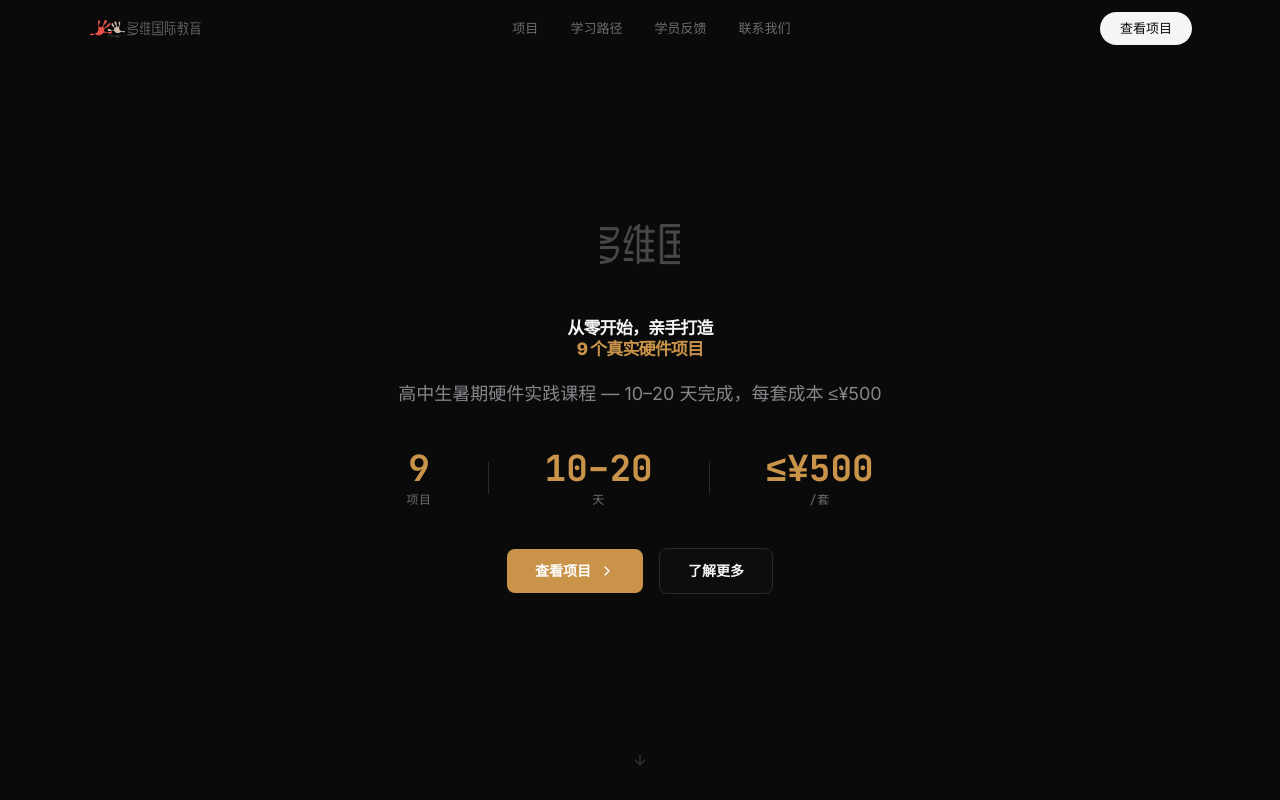
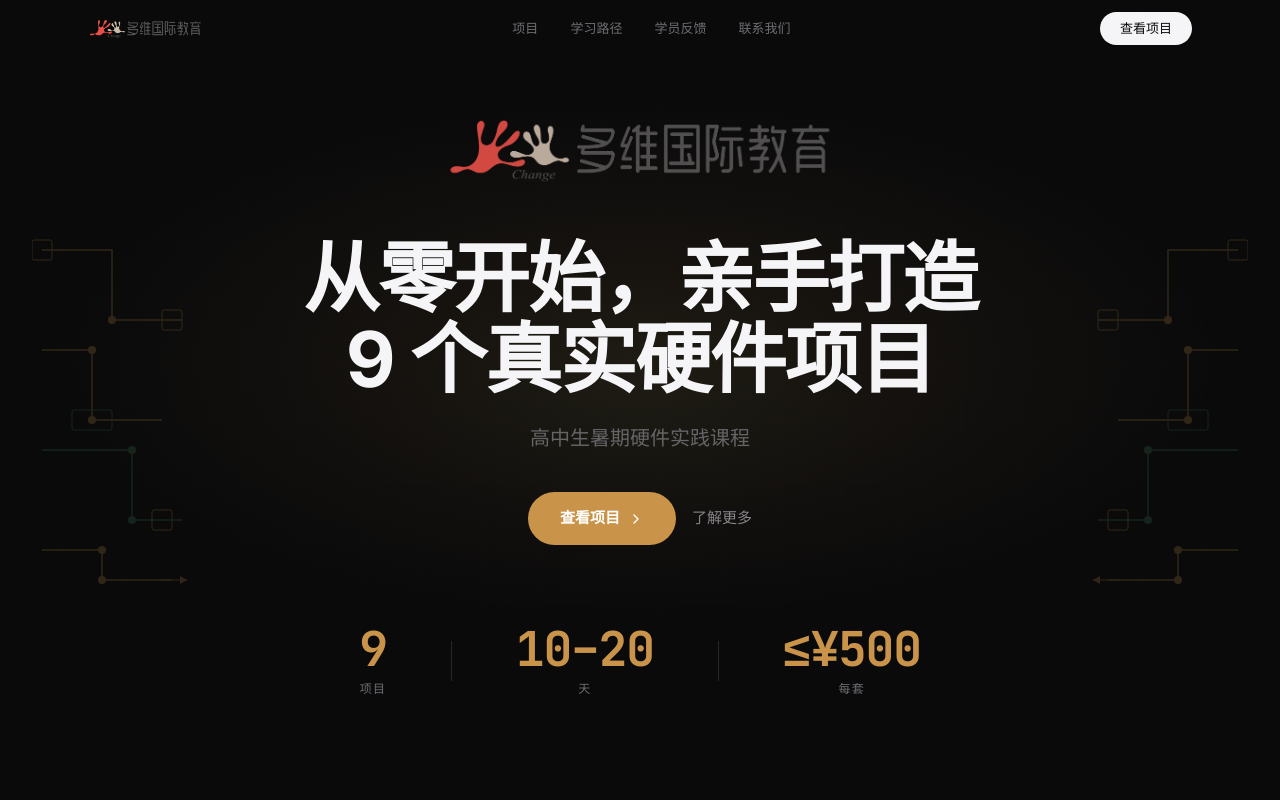
Before and after one commit to jojojjjjj/summer-hardware-projects, a Next.js app in the folder website/: page / in a window 1280 px wide. Shown: the top 800 px of the page. Built offline with nearby package versions, Linux system fonts and the light colour scheme.

Commit message:
feat: redesign hero, CTA, and learning path sections in Apple keynote style

```diff
--- a/website/components/hero-section.tsx
+++ b/website/components/hero-section.tsx
@@ -1,25 +1,19 @@
 "use client"
 
 /**
- * Hero Section — 工作台风格
+ * Hero Section — Apple Keynote 风格
  *
- * 去掉了:
- * - 🎓 emoji 徽章 + 双语标题
- * - 渐变文字效果 (gradient-text)
- * - 模糊光晕装饰球
- * - 底部药丸标签 (大学级难度/全部开源/完整课程体系)
- * - 双语按钮文字 (Explore / Learn More)
- * - 向下滚动指示器
- *
- * 保留:
- * - 品牌 Logo
- * - 核心标题
- * - 关键数字
- * - 双 CTA 按钮
+ * 设计理念:
+ * - 全屏沉浸式，Apple 产品页的 "Keynote" 感
+ * - Logo 以原始宽高比展示，不再被裁切
+ * - 巨型标题，3:1 的标题/正文比例
+ * - 单一主 CTA，次级为文字链接
+ * - 数据指标用 Apple 的 "specs bar" 风格
+ * - 左右两侧添加 PCB 主题装饰元素作为视觉锚点
  */
 import Image from "next/image"
 import { motion } from "framer-motion"
-import { ChevronRight, ArrowDown } from "lucide-react"
+import { ChevronRight } from "lucide-react"
 import { NumberTicker } from "./number-ticker"
 
 const containerVariants = {
@@ -27,124 +21,206 @@
   visible: {
     opacity: 1,
     transition: {
-      staggerChildren: 0.12,
-      delayChildren: 0.2,
+      staggerChildren: 0.15,
+      delayChildren: 0.3,
     },
   },
 }
 
 const itemVariants = {
-  hidden: { opacity: 0, y: 20 },
+  hidden: { opacity: 0, y: 30 },
   visible: {
     opacity: 1,
     y: 0,
-    transition: { duration: 0.5, ease: "easeOut" },
+    transition: { duration: 0.7, ease: [0.16, 1, 0.3, 1] },
   },
+}
+
+// PCB 装饰组件
+function PcbDecoration({ side }: { side: "left" | "right" }) {
+  const mirror = side === "left" ? "" : "scaleX(-1)"
+  return (
+    <div
+      className={`absolute top-1/2 -translate-y-1/2 hidden xl:block pointer-events-none ${side === "left" ? "left-8" : "right-8"}`}
+      style={{ transform: `${mirror} translateY(-50%)` }}
+    >
+      <svg
+        width="160"
+        height="400"
+        viewBox="0 0 160 400"
+        fill="none"
+        className="opacity-20"
+      >
+        {/* 主走线 */}
+        <path
+          d="M 10 50 L 80 50 L 80 120 L 150 120"
+          stroke="#c9944a"
+          strokeWidth="1.5"
+        />
+        <path
+          d="M 10 150 L 60 150 L 60 220 L 130 220"
+          stroke="#c9944a"
+          strokeWidth="1.5"
+        />
+        <path
+          d="M 10 250 L 100 250 L 100 320 L 150 320"
+          stroke="#3d8b5e"
+          strokeWidth="1.5"
+        />
+        <path
+          d="M 10 350 L 70 350 L 70 380 L 140 380"
+          stroke="#c9944a"
+          strokeWidth="1.5"
+        />
+        {/* 元件节点 */}
+        <rect x="0" y="40" width="20" height="20" rx="2" stroke="#c9944a" strokeWidth="1" fill="none" />
+        <rect x="130" y="110" width="20" height="20" rx="2" stroke="#c9944a" strokeWidth="1" fill="none" />
+        <circle cx="80" cy="120" r="4" fill="#c9944a" />
+        <circle cx="60" cy="150" r="4" fill="#c9944a" />
+        <circle cx="60" cy="220" r="4" fill="#c9944a" />
+        <rect x="40" y="210" width="40" height="20" rx="2" stroke="#3d8b5e" strokeWidth="1" fill="none" />
+        <circle cx="100" cy="250" r="4" fill="#3d8b5e" />
+        <circle cx="100" cy="320" r="4" fill="#3d8b5e" />
+        <rect x="120" y="310" width="20" height="20" rx="2" stroke="#c9944a" strokeWidth="1" fill="none" />
+        <circle cx="70" cy="350" r="4" fill="#c9944a" />
+        <circle cx="70" cy="380" r="4" fill="#c9944a" />
+        {/* 二极管符号 */}
+        <line x1="130" y1="380" x2="155" y2="380" stroke="#c9944a" strokeWidth="1" />
+        <polygon points="148,376 155,380 148,384" fill="#c9944a" />
+      </svg>
+    </div>
+  )
 }
 
 export function HeroSection() {
   return (
-    <section className="relative flex min-h-screen items-center justify-center overflow-hidden px-4 sm:px-6">
-      {/* 背景层 — 静态微光，非流动渐变 */}
-      <div className="hero-gradient absolute inset-0" />
+    <section className="relative flex min-h-screen items-center justify-center overflow-hidden">
+      {/* 背景 — Apple 式纯黑 + 微妙光晕 + PCB 网格 */}
+      <div className="absolute inset-0 bg-background" />
+      <div
+        className="absolute inset-0"
+        style={{
+          background: `
+            radial-gradient(ellipse 70% 50% at 50% 45%, rgba(201, 148, 74, 0.10) 0%, transparent 65%),
+            radial-gradient(ellipse 40% 30% at 50% 50%, rgba(61, 139, 94, 0.04) 0%, transparent 50%)
+          `,
+        }}
+      />
+      <div
+        className="absolute inset-0 opacity-[0.03]"
+        style={{
+          backgroundImage: `
+            linear-gradient(rgba(201, 148, 74, 0.3) 1px, transparent 1px),
+            linear-gradient(90deg, rgba(201, 148, 74, 0.3) 1px, transparent 1px)
+          `,
+          backgroundSize: '60px 60px',
+        }}
+      />
+
+      {/* PCB 装饰 — 左右两侧 */}
+      <PcbDecoration side="left" />
+      <PcbDecoration side="right" />
 
       <motion.div
-        className="relative z-10 mx-auto max-w-4xl text-center"
+        className="relative z-10 mx-auto max-w-5xl px-6 text-center"
         variants={containerVariants}
         initial="hidden"
         animate="visible"
       >
-        {/* 品牌 Logo — 缩小尺寸 */}
-        <motion.div variants={itemVariants} className="mb-8 flex justify-center">
+        {/* 品牌 Logo — 原始宽高比，大尺寸展示 */}
+        <motion.div variants={itemVariants} className="mb-10 flex justify-center">
           <Image
             src={`${process.env.NODE_ENV === 'production' ? '/summer-hardware-projects' : ''}/logo.png`}
             alt="多维国际教育"
-            width={80}
-            height={80}
-            className="h-16 w-16 sm:h-20 sm:w-20 rounded-lg object-cover opacity-80"
+            width={280}
+            height={68}
+            className="h-16 sm:h-20 md:h-24 w-auto object-contain opacity-90"
+            priority
           />
         </motion.div>
 
-        {/* 主标题 — 实色金色强调，无渐变 */}
+        {/* 主标题 — 全白无双色 */}
         <motion.h1
           variants={itemVariants}
-          className="text-responsive-hero font-extrabold leading-tight tracking-tighter text-text-primary"
+          className="text-hero font-bold leading-[1.05] tracking-tight text-text-primary"
         >
           从零开始，亲手打造
           <br />
-          <span className="accent-text">9 个真实硬件项目</span>
+          9 个真实硬件项目
         </motion.h1>
 
-        {/* 一句话说明 */}
+        {/* 副标题 — 苹果的 tagline 风格 */}
         <motion.p
           variants={itemVariants}
-          className="mt-5 text-base sm:text-lg text-text-secondary max-w-xl mx-auto"
+          className="mt-6 text-lg sm:text-xl text-text-secondary/70 font-light max-w-2xl mx-auto leading-relaxed"
         >
-          高中生暑期硬件实践课程 — 10–20 天完成，每套成本 ≤¥500
+          高中生暑期硬件实践课程
         </motion.p>
 
-        {/* 关键数字 */}
+        {/* CTA */}
         <motion.div
           variants={itemVariants}
-          className="mt-10 flex items-center justify-center gap-8 sm:gap-14"
-        >
-          <div className="text-center">
-            <div className="text-3xl font-bold font-mono sm:text-4xl accent-text tabular-nums">
-              <NumberTicker value={9} />
-            </div>
-            <p className="mt-1 text-xs text-text-tertiary uppercase tracking-wider font-mono">
-              项目
-            </p>
-          </div>
-          <div className="h-8 w-px bg-border" />
-          <div className="text-center">
-            <div className="text-3xl font-bold font-mono sm:text-4xl accent-text tabular-nums">
-              <NumberTicker value={20} prefix="10–" />
-            </div>
-            <p className="mt-1 text-xs text-text-tertiary uppercase tracking-wider font-mono">
-              天
-            </p>
-          </div>
-          <div className="h-8 w-px bg-border" />
-          <div className="text-center">
-            <div className="text-3xl font-bold font-mono sm:text-4xl accent-text tabular-nums">
-              <NumberTicker value={500} prefix="≤¥" />
-            </div>
-            <p className="mt-1 text-xs text-text-tertiary uppercase tracking-wider font-mono">
-              /套
-            </p>
-          </div>
-        </motion.div>
-
-        {/* CTA 按钮 — 单语，简洁 */}
-        <motion.div
-          variants={itemVariants}
-          className="mt-10 flex flex-col sm:flex-row items-center justify-center gap-3 sm:gap-4 w-full max-w-md mx-auto"
+          className="mt-10 flex flex-col sm:flex-row items-center justify-center gap-4"
         >
           <a
             href="#projects"
-            className="group inline-flex w-full sm:w-auto items-center justify-center gap-2 rounded-lg bg-accent-primary px-7 py-3 text-sm font-semibold text-white transition-colors hover:bg-accent-primary/90"
+            className="group inline-flex items-center justify-center gap-2 rounded-full bg-accent-primary px-8 py-3.5 text-[15px] font-semibold text-white transition-all duration-300 hover:bg-accent-primary/90 hover:shadow-lg hover:shadow-accent-primary/20"
           >
             查看项目
-            <ChevronRight size={16} className="transition-transform group-hover:translate-x-0.5" />
+            <ChevronRight size={16} className="transition-transform duration-200 group-hover:translate-x-0.5" />
           </a>
           <a
             href="#value-props"
-            className="inline-flex w-full sm:w-auto items-center justify-center gap-2 rounded-lg border border-border bg-bg-secondary/50 px-7 py-3 text-sm font-semibold text-text-primary transition-colors hover:border-border-hover hover:bg-bg-secondary"
+            className="inline-flex items-center justify-center gap-1.5 text-[15px] font-medium text-text-secondary transition-colors duration-200 hover:text-accent-primary"
           >
             了解更多
           </a>
         </motion.div>
-      </motion.div>
 
-      {/* 向下提示 — 极简 */}
-      <motion.div
-        className="absolute bottom-8 left-1/2 -translate-x-1/2"
-        initial={{ opacity: 0 }}
-        animate={{ opacity: 0.4 }}
-        transition={{ delay: 2.5, duration: 0.8 }}
-      >
-        <ArrowDown size={16} className="text-text-tertiary" />
+        {/* 移动端精简版数据指标 */}
+        <motion.div
+          variants={itemVariants}
+          className="mt-10 flex sm:hidden items-center justify-center gap-4 text-[12px] text-text-tertiary"
+        >
+          <span className="font-mono"><span className="accent-text font-semibold">9</span> 项目</span>
+          <span className="text-white/[0.12]">·</span>
+          <span className="font-mono"><span className="accent-text font-semibold">10–20</span> 天</span>
+          <span className="text-white/[0.12]">·</span>
+          <span className="font-mono"><span className="accent-text font-semibold">≤¥500</span> 套</span>
+        </motion.div>
+
+        {/* 桌面端 specs bar */}
+        <motion.div
+          variants={itemVariants}
+          className="mt-16 sm:mt-20 hidden sm:flex items-center justify-center gap-10 sm:gap-16"
+        >
+          <div className="text-center">
+            <div className="text-4xl sm:text-5xl font-bold accent-text tabular-nums font-mono tracking-tight">
+              <NumberTicker value={9} />
+            </div>
+            <p className="mt-2 text-xs text-text-tertiary uppercase tracking-widest font-medium">
+              项目
+            </p>
+          </div>
+          <div className="h-10 w-px bg-white/[0.12]" />
+          <div className="text-center">
+            <div className="text-4xl sm:text-5xl font-bold accent-text tabular-nums font-mono tracking-tight">
+              <NumberTicker value={20} prefix="10–" />
+            </div>
+            <p className="mt-2 text-xs text-text-tertiary uppercase tracking-widest font-medium">
+              天
+            </p>
+          </div>
+          <div className="h-10 w-px bg-white/[0.12]" />
+          <div className="text-center">
+            <div className="text-4xl sm:text-5xl font-bold accent-text tabular-nums font-mono tracking-tight">
+              <NumberTicker value={500} prefix="≤¥" />
+            </div>
+            <p className="mt-2 text-xs text-text-tertiary uppercase tracking-widest font-medium">
+              每套
+            </p>
+          </div>
+        </motion.div>
       </motion.div>
     </section>
   )
```
Also changed, not shown: website/components/cta-section.tsx (+20 -24 lines), website/components/learning-path-section.tsx (+149 -59 lines).
